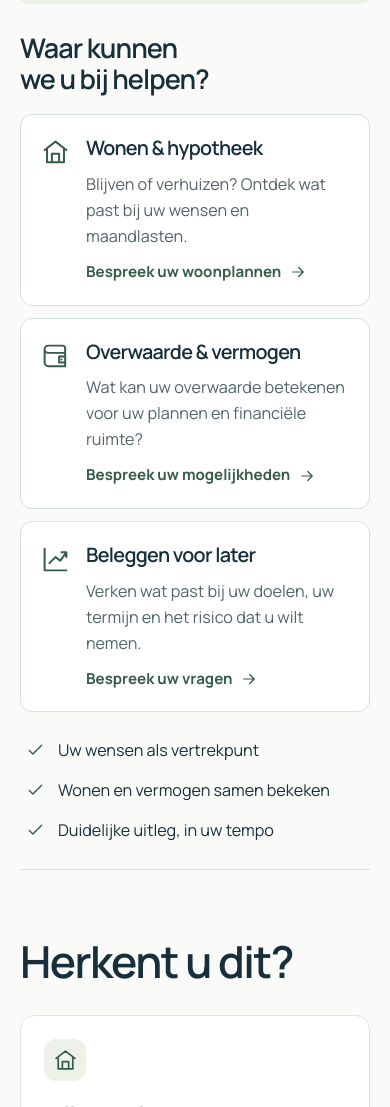
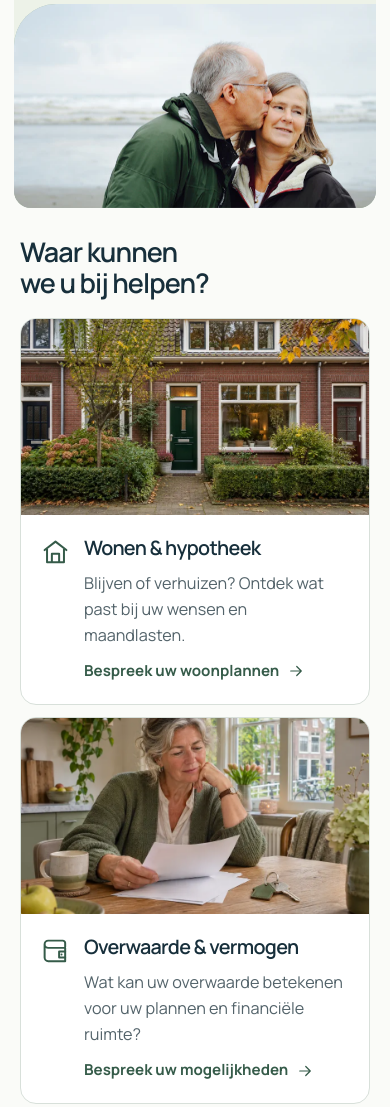
Before and after one commit to RHRijkse/vermogenkompas, a plain HTML site: page index.html in a window 390 px wide. Shown: the part 631-1738 px from the top of the page. Drawn offline with Linux system fonts and the light colour scheme.

Commit message:
Voeg beeld en subtiele animaties toe aan de homepage (#15)

```diff
--- /dev/null
+++ b/home.css
@@ -0,0 +1,105 @@
+.overview-grid .overview-card {
+  flex-direction: column;
+  gap: 0;
+  padding: 0;
+  border-radius: 16px;
+  transition: border-color .2s, background-color .2s, box-shadow .25s, transform .25s;
+}
+
+.overview-photo {
+  width: 100%;
+  aspect-ratio: 16 / 9;
+  overflow: hidden;
+  border-radius: 15px 15px 0 0;
+  background: var(--pale);
+}
+
+.overview-photo img {
+  display: block;
+  width: 100%;
+  height: 100%;
+  object-fit: cover;
+  transition: transform .45s cubic-bezier(.2, .7, .25, 1);
+}
+
+.overview-copy {
+  display: flex;
+  align-items: flex-start;
+  gap: 14px;
+  padding: clamp(14px, 1.65vw, 24px);
+}
+
+.overview-link .icon {
+  transition: transform .25s ease;
+}
+
+@media (max-width: 760px) {
+  .hero-visual {
+    height: auto;
+    aspect-ratio: 16 / 9;
+    max-height: 350px;
+    margin-left: 0;
+    border-radius: 42px 0 0 0;
+  }
+
+  .overview-copy {
+    padding: 20px;
+  }
+}
+
+@media (min-width: 761px) and (max-width: 930px) {
+  .overview-copy {
+    flex-direction: column;
+    gap: 10px;
+  }
+}
+
+@media (prefers-reduced-motion: no-preference) {
+  .hero-copy > * {
+    animation: home-rise .55s cubic-bezier(.2, .7, .25, 1) backwards;
+  }
+
+  .hero-copy h1 { animation-delay: .06s; }
+  .hero-copy > p { animation-delay: .12s; }
+  .hero-actions { animation-delay: .18s; }
+
+  .hero-visual > img {
+    animation: home-hero-photo .85s cubic-bezier(.2, .7, .25, 1) both;
+  }
+
+  .home-reveal {
+    animation: home-rise .55s cubic-bezier(.2, .7, .25, 1) backwards;
+  }
+
+  .equity-item[open] .equity-content {
+    animation: home-rise .25s ease-out;
+  }
+
+  .overview-card:focus-visible img {
+    transform: scale(1.04);
+  }
+
+  .overview-card:focus-visible .overview-link .icon {
+    transform: translateX(4px);
+  }
+}
+
+@media (hover: hover) and (prefers-reduced-motion: no-preference) {
+  .overview-card:hover {
+    transform: translateY(-3px);
+    box-shadow: 0 12px 24px #142e3c14;
+  }
+
+  .overview-card:hover img { transform: scale(1.04); }
+  .overview-card:hover .overview-link .icon { transform: translateX(4px); }
+}
+
+@keyframes home-rise {
+  from { opacity: .55; translate: 0 10px; }
+  to { opacity: 1; translate: 0; }
+}
+
+@keyframes home-hero-photo {
+  from { scale: 1.035; }
+  to { scale: 1; }
+}
--- /dev/null
+++ b/home.js
@@ -0,0 +1,22 @@
+(function () {
+  'use strict';
+
+  const motion = window.matchMedia('(prefers-reduced-motion: no-preference)');
+  if (!motion.matches || !('IntersectionObserver' in window)) return;
+
+  const sections = document.querySelectorAll([
+    '.overview-heading', '.overview-card', '.section-intro', '.recognition-card',
+    '.check-intro', '.equity-intro', '.process-intro', '.step', '.services-heading',
+    '.service', '.contact-copy'
+  ].join(', '));
+
+  const observer = new IntersectionObserver((entries) => {
+    entries.forEach((entry) => {
+      if (!entry.isIntersecting) return;
+      observer.unobserve(entry.target);
+      entry.target.classList.add('home-reveal');
+    });
+  }, { rootMargin: '0px 0px 28px', threshold: 0.12 });
+
+  sections.forEach((section) => observer.observe(section));
+})();
--- a/index.html
+++ b/index.html
@@ -56,13 +56,16 @@
 @media(max-width:1150px){.hero-copy{padding:32px}.hero-visual{min-height:460px}.overview-heading{display:block}.overview-heading p{margin-top:10px;max-width:none}.overview-card{padding:20px;gap:12px}.overview-card h3{font-size:1rem}.overview-bottom{align-items:flex-start;flex-direction:column;gap:10px}}
 @media(max-width:930px){.overview-card{flex-direction:column}.hero-copy h1{font-size:2.45rem}}
 @media(max-width:760px){.hero-copy{padding:30px 25px}.hero-copy h1{font-size:clamp(2rem,7vw,2.75rem)}.hero-copy>p{font-size:.96rem;line-height:1.65}.hero-actions>.btn{font-size:.86rem;padding-inline:16px}.hero-visual{min-height:0;height:200px;border-radius:50px 0 0 0}.hero-visual>img{object-position:70% 40%}.hero-caption{padding:12px 16px;bottom:14px;left:14px;right:14px}.hero-caption strong{font-size:.95rem}.hero-caption small{font-size:.7rem}.caption-icon{width:36px;height:36px}.home-overview{padding-top:28px}.overview-heading h2{font-size:1.5rem}.overview-grid{grid-template-columns:1fr;gap:12px}.overview-card{flex-direction:row;padding:20px;gap:16px}.overview-card h3{font-size:1.1rem}.overview-card p{margin-bottom:10px;font-size:.9rem}.overview-link{font-size:.84rem}.overview-bottom{padding-top:17px}.overview-bottom .text-link{line-height:1.6}.overview-bottom .text-link .icon{flex-shrink:0}}
-@media(max-width:760px){.hero-visual{display:none}.hero-copy h1{font-size:2rem}}
+@media(max-width:760px){.hero-copy h1{font-size:2rem}}
 @media print{.home-overview{display:none!important}}
 
 .footer-legal{margin:20px 0 0;font-size:.8rem}.footer-legal a{color:var(--muted);text-underline-offset:4px}.footer-legal a:hover{color:var(--green)}
 </style>
 
-<link rel="stylesheet" href="navigation.css"></head>
+<link rel="stylesheet" href="navigation.css">
+<link rel="stylesheet" href="home.css">
+<script src="home.js" defer></script>
+</head>
 <body>
 <svg xmlns="http://www.w3.org/2000/svg" aria-hidden="true" style="position:absolute;width:0;height:0;overflow:hidden">
 <symbol id="i-compass" viewBox="0 0 24 24"><circle cx="12" cy="12" r="9"/><path d="m16.2 7.8-2.8 5.6-5.6 2.8 2.8-5.6 5.6-2.8Z"/></symbol>
@@ -103,7 +106,10 @@
 </div>
 </div>
 <div class="hero-visual">
-<img src="https://images.unsplash.com/photo-1514415008039-efa173293080?w=1800&q=85" alt="Een stel geniet samen van een ontspannen moment buiten." width="5429" height="3611" fetchpriority="high">
+<img src="images/home/woonstap.webp"
+  srcset="images/home/woonstap-640.webp 640w, images/home/woonstap.webp 1200w"
+  sizes="(max-width: 760px) calc(100vw - 28px), (max-width: 1440px) 49vw, 690px"
+  alt="Een stel geniet samen van een ontspannen moment buiten." width="1200" height="798" fetchpriority="high">
 </div>
 </div>
 </section>
@@ -111,9 +117,27 @@
 <div class="wrap">
 <div class="overview-heading"><h2 id="overview-title">Waar kunnen we u bij helpen?</h2></div>
 <div class="overview-grid">
-<a class="overview-card service-contact" href="#contact" data-topic="Woonadvies en hypotheek"><svg class="icon overview-icon" aria-hidden="true"><use href="#i-home"/></svg><div><h3>Wonen &amp; hypotheek</h3><p>Blijven of verhuizen? Ontdek wat past bij uw wensen en maandlasten.</p><span class="overview-link">Bespreek uw woonplannen<svg class="icon" aria-hidden="true"><use href="#i-arrow"/></svg></span></div></a>
-<a class="overview-card service-contact" href="#contact" data-topic="Overwaarde en vermogen"><svg class="icon overview-icon" aria-hidden="true"><use href="#i-wallet"/></svg><div><h3>Overwaarde &amp; vermogen</h3><p>Wat kan uw overwaarde betekenen voor uw plannen en financiële ruimte?</p><span class="overview-link">Bespreek uw mogelijkheden<svg class="icon" aria-hidden="true"><use href="#i-arrow"/></svg></span></div></a>
-<a class="overview-card service-contact" href="#contact" data-topic="Beleggingsadvies"><svg class="icon overview-icon" aria-hidden="true"><use href="#i-chart"/></svg><div><h3>Beleggen voor later</h3><p>Verken wat past bij uw doelen, uw termijn en het risico dat u wilt nemen.</p><span class="overview-link">Bespreek uw vragen<svg class="icon" aria-hidden="true"><use href="#i-arrow"/></svg></span></div></a>
+<a class="overview-card service-contact" href="#contact" data-topic="Woonadvies en hypotheek">
+  <div class="overview-photo"><img src="images/home/wonen.webp" width="840" height="560" alt="" loading="lazy" decoding="async"></div>
+  <div class="overview-copy">
+    <svg class="icon overview-icon" aria-hidden="true"><use href="#i-home"/></svg>
+    <div><h3>Wonen &amp; hypotheek</h3><p>Blijven of verhuizen? Ontdek wat past bij uw wensen en maandlasten.</p><span class="overview-link">Bespreek uw woonplannen<svg class="icon" aria-hidden="true"><use href="#i-arrow"/></svg></span></div>
+  </div>
+</a>
+<a class="overview-card service-contact" href="#contact" data-topic="Overwaarde en vermogen">
+  <div class="overview-photo"><img src="images/home/overwaarde.webp" width="840" height="560" alt="" loading="lazy" decoding="async"></div>
+  <div class="overview-copy">
+    <svg class="icon overview-icon" aria-hidden="true"><use href="#i-wallet"/></svg>
+    <div><h3>Overwaarde &amp; vermogen</h3><p>Wat kan uw overwaarde betekenen voor uw plannen en financiële ruimte?</p><span class="overview-link">Bespreek uw mogelijkheden<svg class="icon" aria-hidden="true"><use href="#i-arrow"/></svg></span></div>
+  </div>
+</a>
+<a class="overview-card service-contact" href="#contact" data-topic="Beleggingsadvies">
+  <div class="overview-photo"><img src="images/home/beleggen.webp" width="840" height="560" alt="" loading="lazy" decoding="async"></div>
+  <div class="overview-copy">
+    <svg class="icon overview-icon" aria-hidden="true"><use href="#i-chart"/></svg>
+    <div><h3>Beleggen voor later</h3><p>Verken wat past bij uw doelen, uw termijn en het risico dat u wilt nemen.</p><span class="overview-link">Bespreek uw vragen<svg class="icon" aria-hidden="true"><use href="#i-arrow"/></svg></span></div>
+  </div>
+</a>
 </div>
 
 </div>
```
Also changed, not shown: images/home/beleggen.webp (added), images/home/overwaarde.webp (added), images/home/wonen.webp (added), images/home/woonstap-640.webp (added), images/home/woonstap.webp (added).
